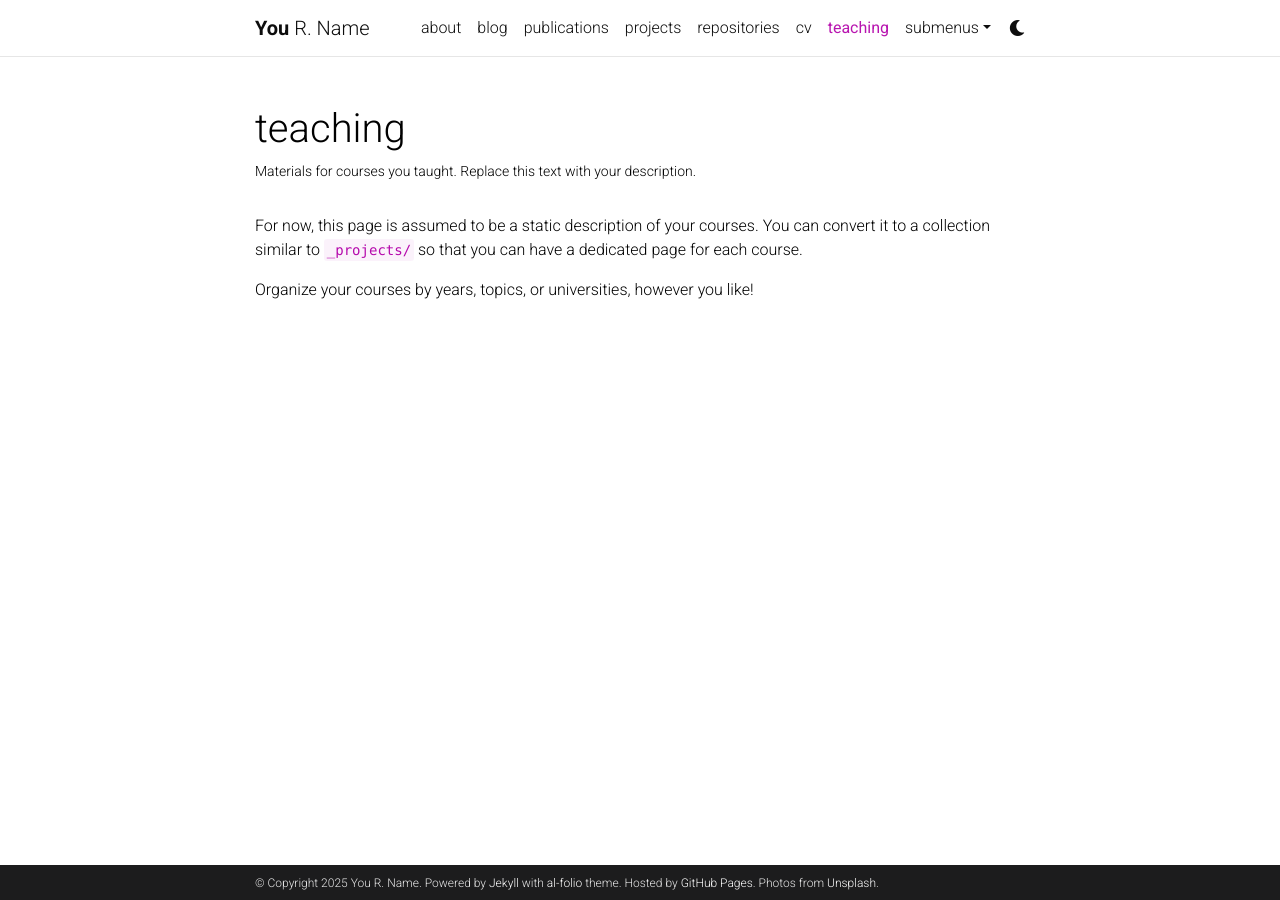
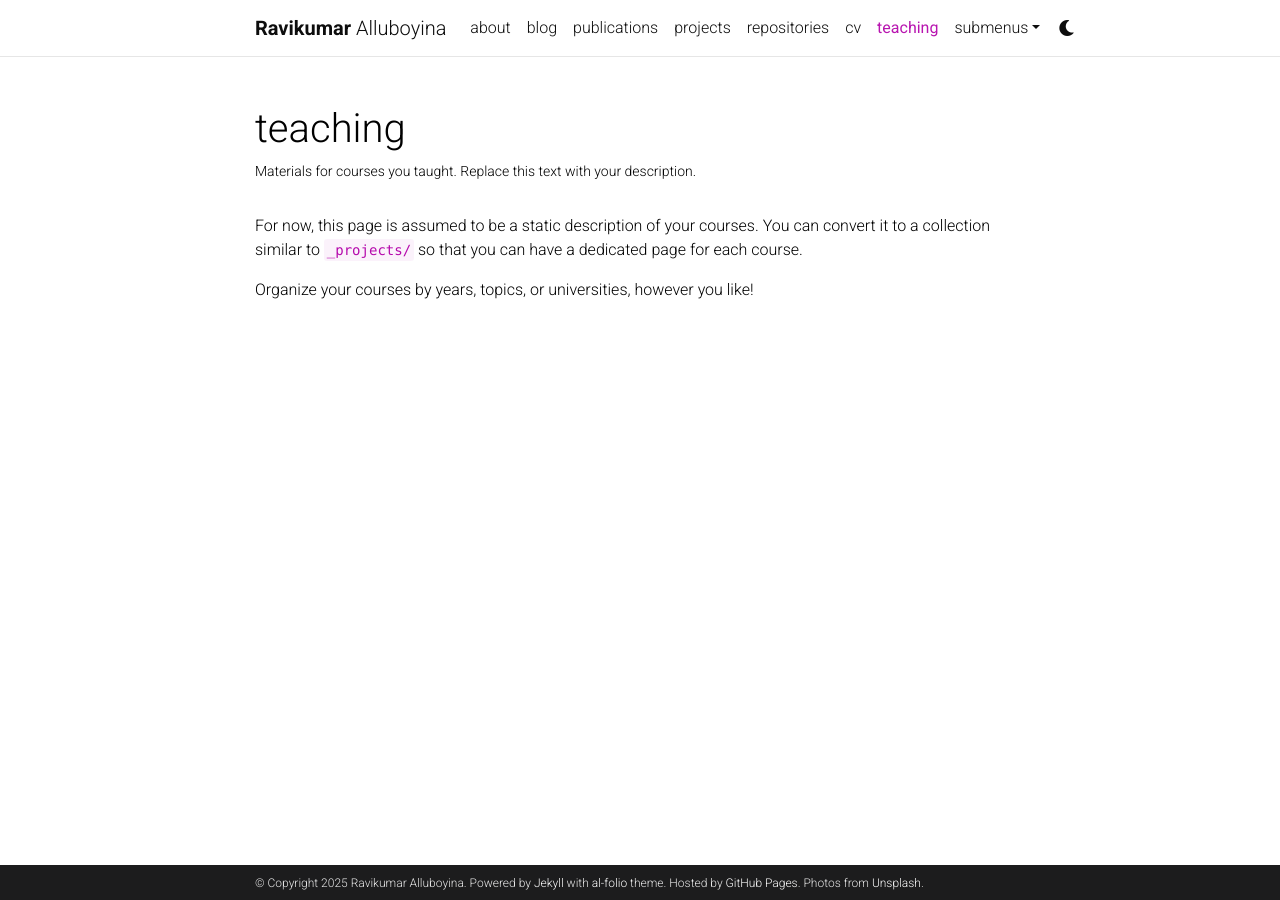
Before and after one commit to ralluboy/ralluboy.github.io, a Jekyll site: the page built from _pages/teaching.md, in a window 1280 px wide. Built offline with Jekyll 4.4.1, drawn with Linux system fonts in a browser that asks for light colours; comment, search, counter and statistics services are not loaded; a style sheet for code colours, icons or effects is not loaded.

Commit message:
Update _config.yml

```diff
--- a/_config.yml
+++ b/_config.yml
@@ -3,9 +3,9 @@
 # -----------------------------------------------------------------------------
 
 title: blank # the website title (if blank, full name will be used instead)
-first_name: You
-middle_name: R.
-last_name: Name
+first_name: Ravikumar
+middle_name:
+last_name: Alluboyina
 email: you@example.com
 description: > # the ">" symbol means to ignore newlines until "footer_text:"
   A simple, whitespace theme for academics. Based on [*folio](https://github.com/bogoli/-folio) design.
@@ -18,7 +18,7 @@ keywords: jekyll, jekyll-theme, academic-website, portfolio-website  # add your
 lang: en # the language of your site (for example: en, fr, cn, ru, etc.)
 icon: ⚛️  # the emoji used as the favicon (alternatively, provide image name in /assets/img/)
 
-url: https://al-folio.github.io # the base hostname & protocol for your site
+url: https://ralluboy.github.io # the base hostname & protocol for your site
 baseurl: # the subpath of your site, e.g. /blog/
 last_updated: false # set to true if you want to display last updated in the footer
 impressum_path:  # set to path to include impressum link in the footer, use the same path as permalink in a page, helps to conform with EU GDPR
```
